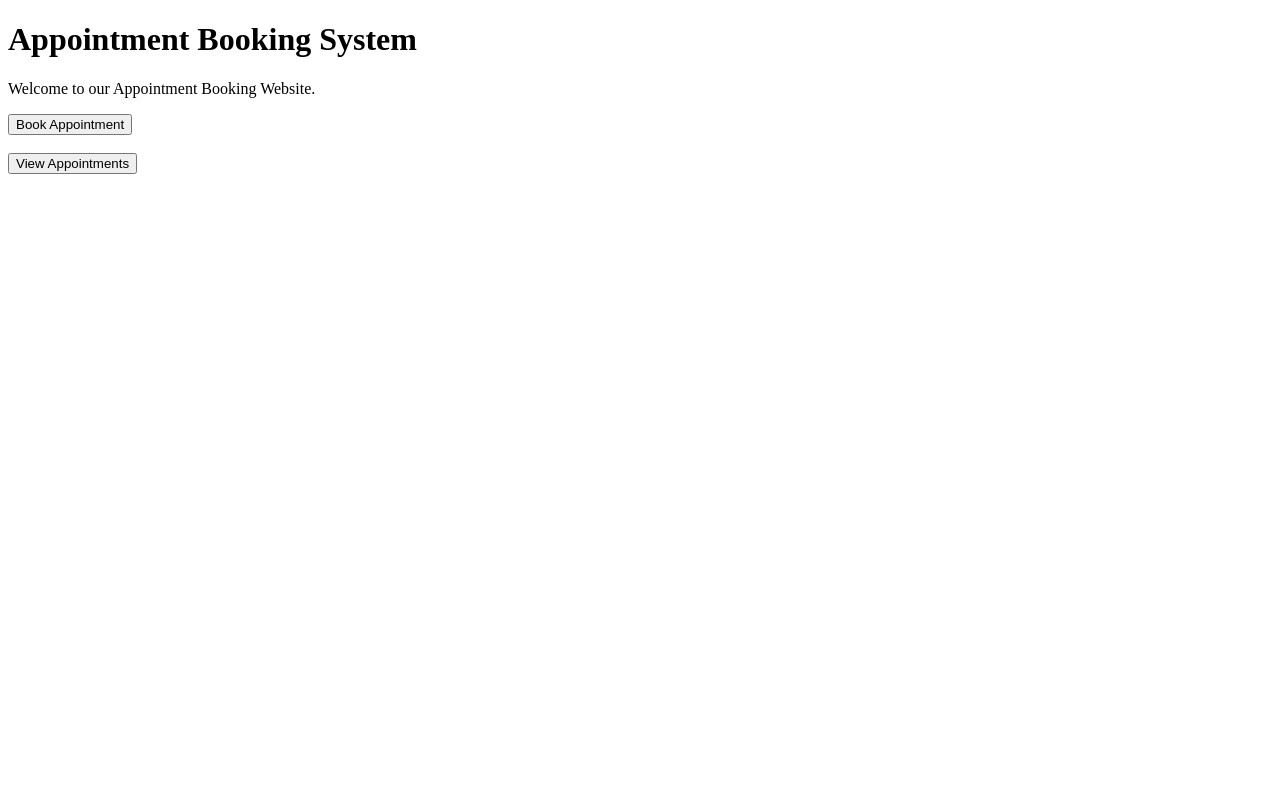
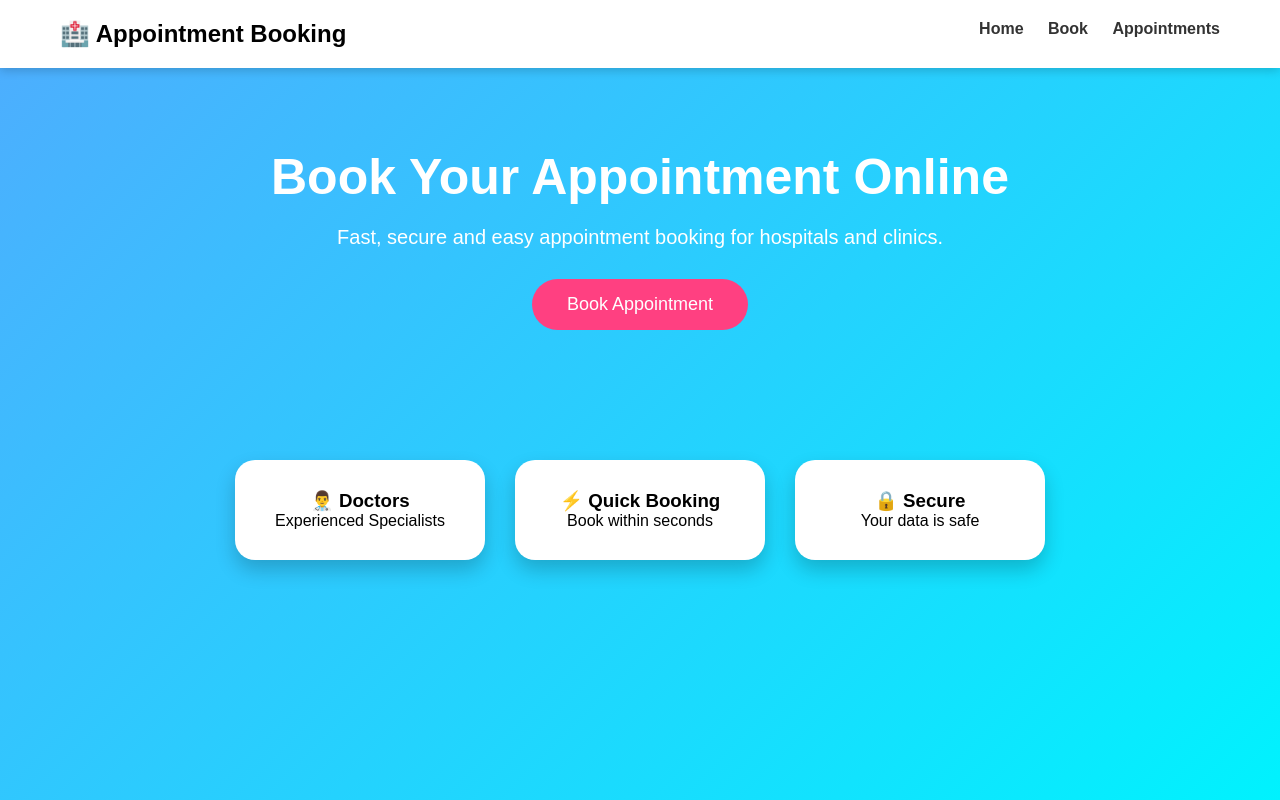
Before and after one commit to shriyaprabhu2007/Appointment-Booking-System, a Flask app: page / in a window 1280 px wide. Run offline with Flask 3, Linux system fonts and the light colour scheme.

Commit message:
Improve website UI with CSS

```diff
--- /dev/null
+++ b/static/style.css
@@ -0,0 +1,135 @@
+*{
+margin:0;
+padding:0;
+box-sizing:border-box;
+font-family:Arial, sans-serif;
+}
+
+body{
+background:linear-gradient(135deg,#4facfe,#00f2fe);
+min-height:100vh;
+}
+
+nav{
+display:flex;
+justify-content:space-between;
+padding:20px 60px;
+background:white;
+box-shadow:0 2px 10px rgba(0,0,0,.2);
+}
+
+nav a{
+text-decoration:none;
+margin-left:20px;
+color:#333;
+font-weight:bold;
+}
+
+.hero{
+text-align:center;
+padding:80px;
+color:white;
+}
+
+.hero h1{
+font-size:50px;
+margin-bottom:20px;
+}
+
+.hero p{
+font-size:20px;
+margin-bottom:30px;
+}
+
+button{
+background:#ff4081;
+color:white;
+border:none;
+padding:15px 35px;
+border-radius:30px;
+cursor:pointer;
+font-size:18px;
+transition:.3s;
+}
+
+button:hover{
+background:#ff1744;
+transform:scale(1.05);
+}
+
+.features{
+display:flex;
+justify-content:center;
+gap:30px;
+margin-top:50px;
+}
+
+.card{
+background:white;
+padding:30px;
+border-radius:20px;
+width:250px;
+text-align:center;
+box-shadow:0 10px 20px rgba(0,0,0,.2);
+}
+
+.form-box{
+width:450px;
+margin:40px auto;
+background:white;
+padding:30px;
+border-radius:20px;
+box-shadow:0 10px 25px rgba(0,0,0,.2);
+}
+
+.form-box h2{
+text-align:center;
+margin-bottom:20px;
+}
+
+input,
+select,
+textarea{
+width:100%;
+padding:12px;
+margin:10px 0;
+border-radius:8px;
+border:1px solid #ccc;
+}
+
+table{
+width:95%;
+margin:40px auto;
+background:white;
+border-collapse:collapse;
+}
+
+th{
+background:#007BFF;
+color:white;
+padding:15px;
+}
+
+td{
+padding:12px;
+border-bottom:1px solid #ddd;
+}
+
+tr:hover{
+background:#f5f5f5;
+}
+
+.delete{
+background:red;
+color:white;
+padding:8px 12px;
+border-radius:5px;
+text-decoration:none;
+}
+
+.title{
+text-align:center;
+color:white;
+margin-top:30px;
+font-size:35px;
+}
--- a/templates/index.html
+++ b/templates/index.html
@@ -2,23 +2,56 @@
 <html>
 <head>
     <title>Appointment Booking System</title>
+    <link rel="stylesheet" href="{{ url_for('static', filename='style.css') }}">
 </head>
-
 <body>
 
-<h1>Appointment Booking System</h1>
+<nav>
+    <h2>🏥 Appointment Booking</h2>
 
-<p>Welcome to our Appointment Booking Website.</p>
+    <div>
+        <a href="/">Home</a>
+        <a href="/appointment">Book</a>
+        <a href="/appointments">Appointments</a>
+    </div>
+</nav>
 
-<a href="/appointment">
-    <button>Book Appointment</button>
-</a>
+<div class="hero">
 
-<br><br>
+    <div class="hero-text">
 
-<a href="/appointments">
-    <button>View Appointments</button>
-</a>
+        <h1>Book Your Appointment Online</h1>
+
+        <p>
+            Fast, secure and easy appointment booking for hospitals and clinics.
+        </p>
+
+        <a href="/appointment">
+            <button>Book Appointment</button>
+        </a>
+
+    </div>
+
+</div>
+
+<div class="features">
+
+    <div class="card">
+        <h3>👨‍⚕️ Doctors</h3>
+        <p>Experienced Specialists</p>
+    </div>
+
+    <div class="card">
+        <h3>⚡ Quick Booking</h3>
+        <p>Book within seconds</p>
+    </div>
+
+    <div class="card">
+        <h3>🔒 Secure</h3>
+        <p>Your data is safe</p>
+    </div>
+
+</div>
 
 </body>
 </html>
```
Also changed, not shown: templates/appointment.html (+18 -24 lines), templates/appointments.html (+19 -15 lines), database.db.
